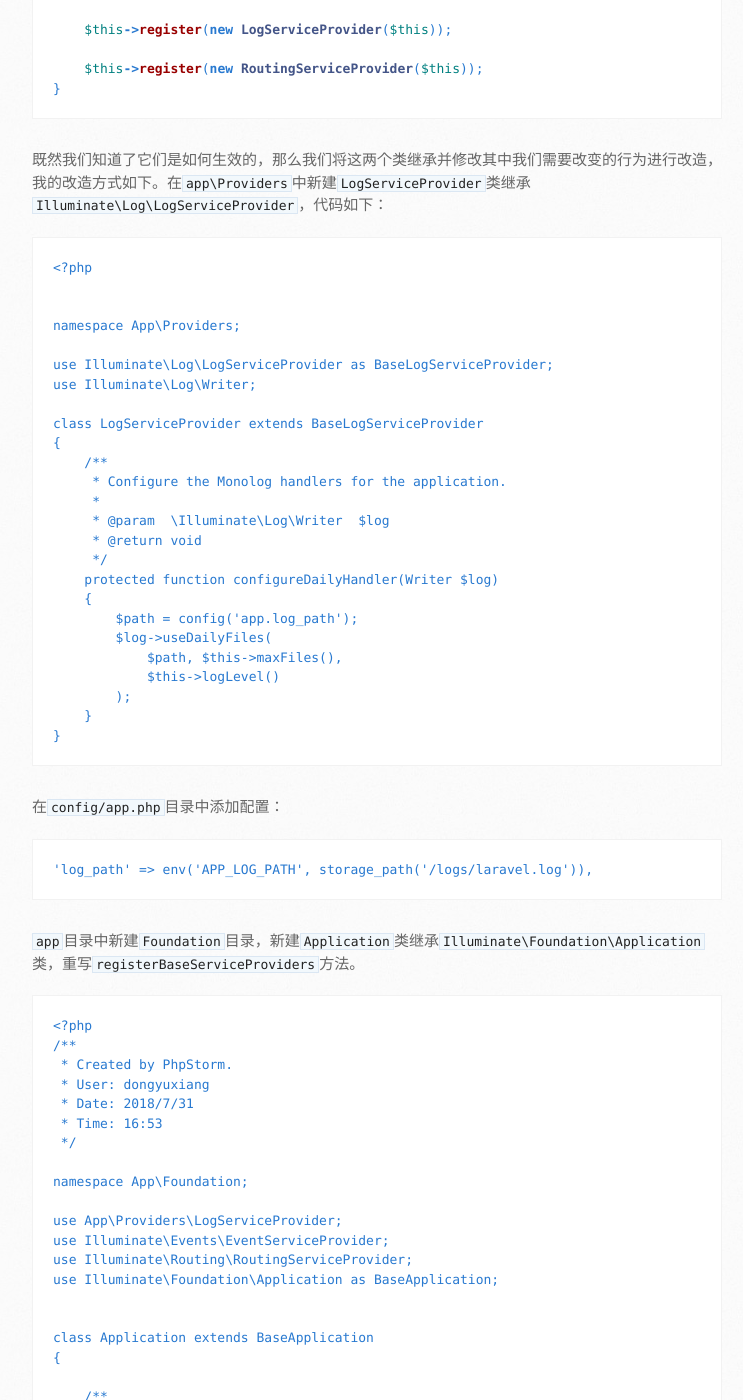
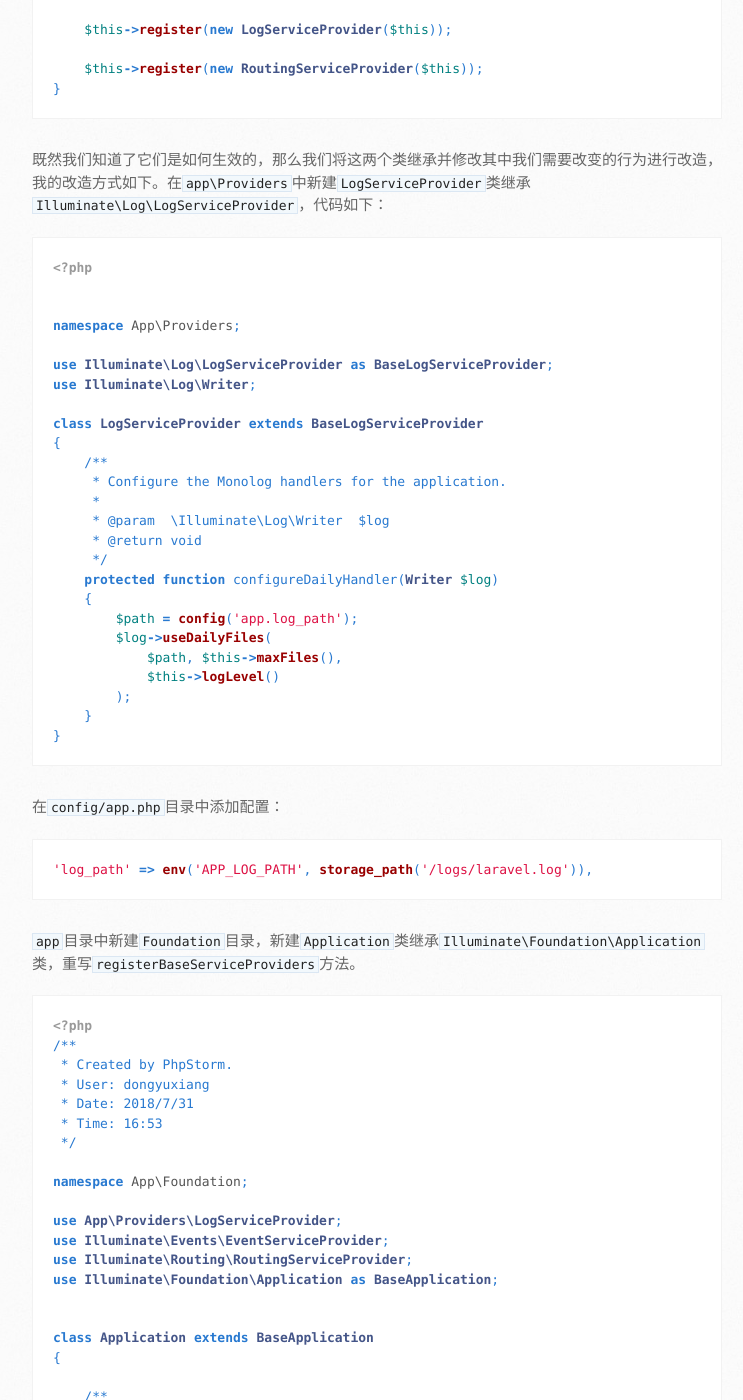
Before and after one commit to dongm2ez/m2ez.github.io, a Jekyll site: the page built from _posts/2018-7-31-Custom-logging-behavior-in-Laravel-5.5-below.md, in a window 1280 px wide and 1400 px high, scrolled down 1063 px. Shown: the whole window, without its empty margins (138-881 px from the left). Built offline with Jekyll 4.4.1, drawn with Linux system fonts in a browser that asks for light colours; comment, search, counter and statistics services are not loaded; some of the changed text lies outside the part shown.

Commit message:
Update 2018-7-31-Custom-logging-behavior-in-Laravel-5.5-below.md

````diff
--- a/_posts/2018-7-31-Custom-logging-behavior-in-Laravel-5.5-below.md
+++ b/_posts/2018-7-31-Custom-logging-behavior-in-Laravel-5.5-below.md
@@ -7,7 +7,7 @@ title: Laravel 5.5 以下版本中自定义日志行为
 
 Laravel 的日志行为大部分是在 `Illuminate\Log\LogServiceProvider` 中，我们可以看一下其中的代码片段：
 
-```PHP
+```php
 /**
  * Configure the Monolog handlers for the application.
  *
@@ -42,7 +42,7 @@ protected function registerBaseServiceProviders()
 
 既然我们知道了它们是如何生效的，那么我们将这两个类继承并修改其中我们需要改变的行为进行改造，我的改造方式如下。在`app\Providers`中新建`LogServiceProvider`类继承`Illuminate\Log\LogServiceProvider`，代码如下：
 
-```PHP
+```php
 <?php
 
 
@@ -72,13 +72,13 @@ class LogServiceProvider extends BaseLogServiceProvider
 
 在`config/app.php`目录中添加配置：
 
-```
+```php
 'log_path' => env('APP_LOG_PATH', storage_path('/logs/laravel.log')),
 ```
 
 `app`目录中新建`Foundation`目录，新建`Application`类继承`Illuminate\Foundation\Application`类，重写`registerBaseServiceProviders`方法。
 
-```PHP
+```php
 <?php
 /**
  * Created by PhpStorm.
@@ -119,7 +119,7 @@ class Application extends BaseApplication
 
 然后在`bootstrap\app.php`中将变量`$app`的`new`对象换成我们继承重写后的。
 
-```
+```php
 $app = new App\Foundation\Application(
     realpath(__DIR__.'/../')
 );
````
